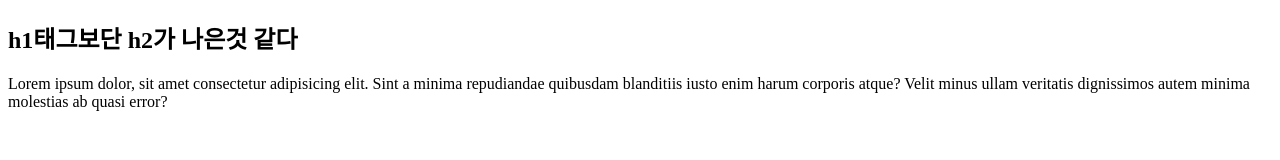
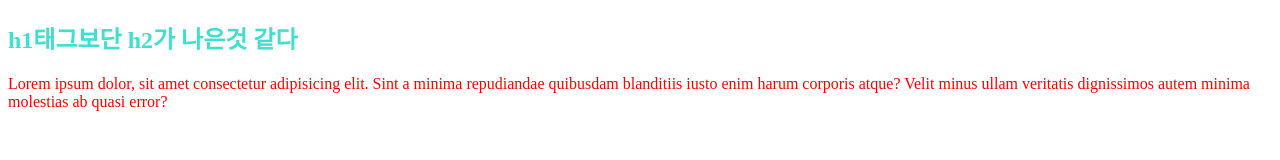
Before and after one commit to Songehyun/20240614_git_test, a website: page index.html in a window 1280 px wide. Drawn offline with Linux system fonts and the light colour scheme.

Commit message:
body 안에 있는 h2태그와 p태그에 각각 글씨 색 변경 common.css 수정

```diff
--- a/common.css
+++ b/common.css
@@ -1 +1,9 @@
 /* 추가됨 */
+
+body > #title {
+  color: turquoise;
+}
+
+body > p:nth-child(2) {
+  color: red;
+}
```
